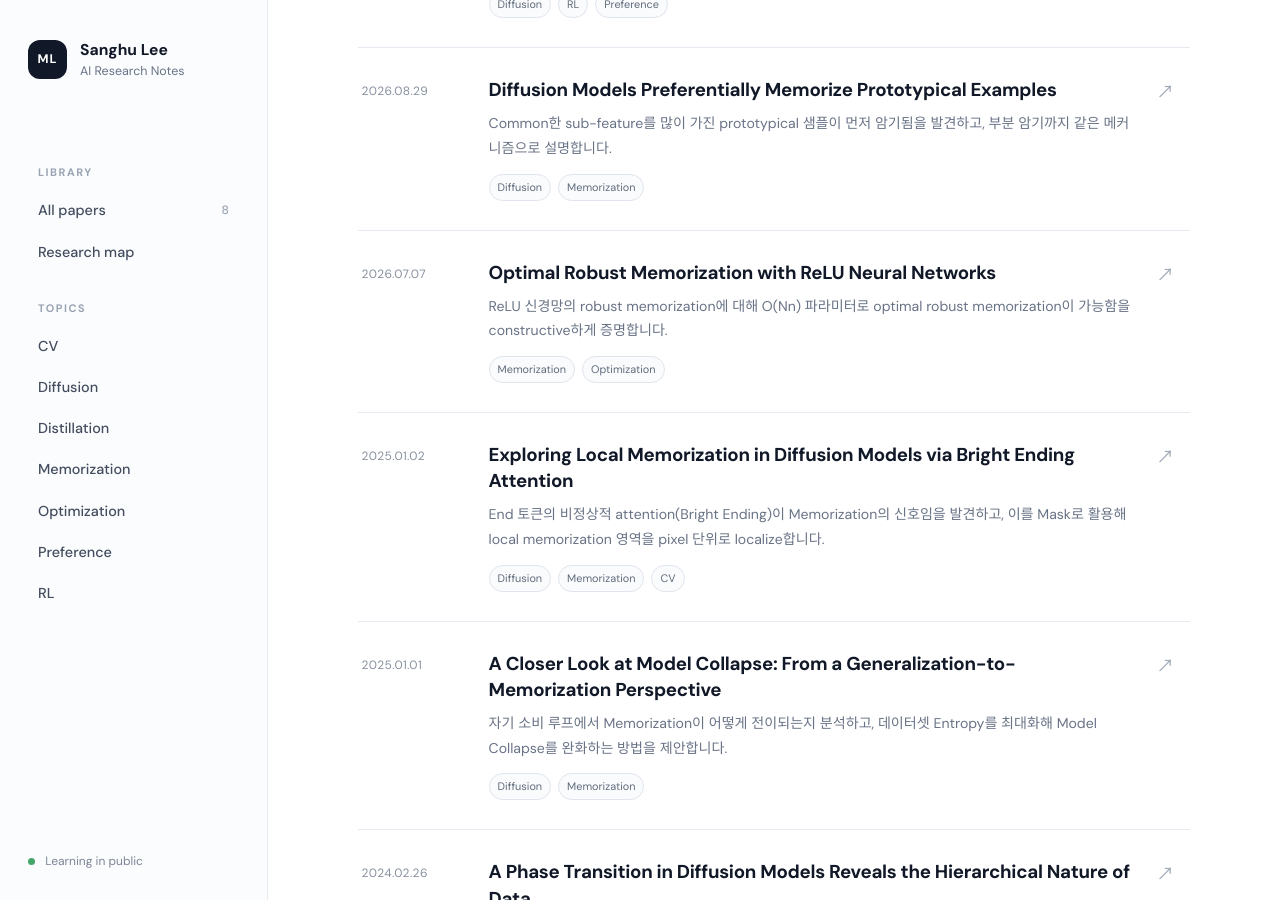
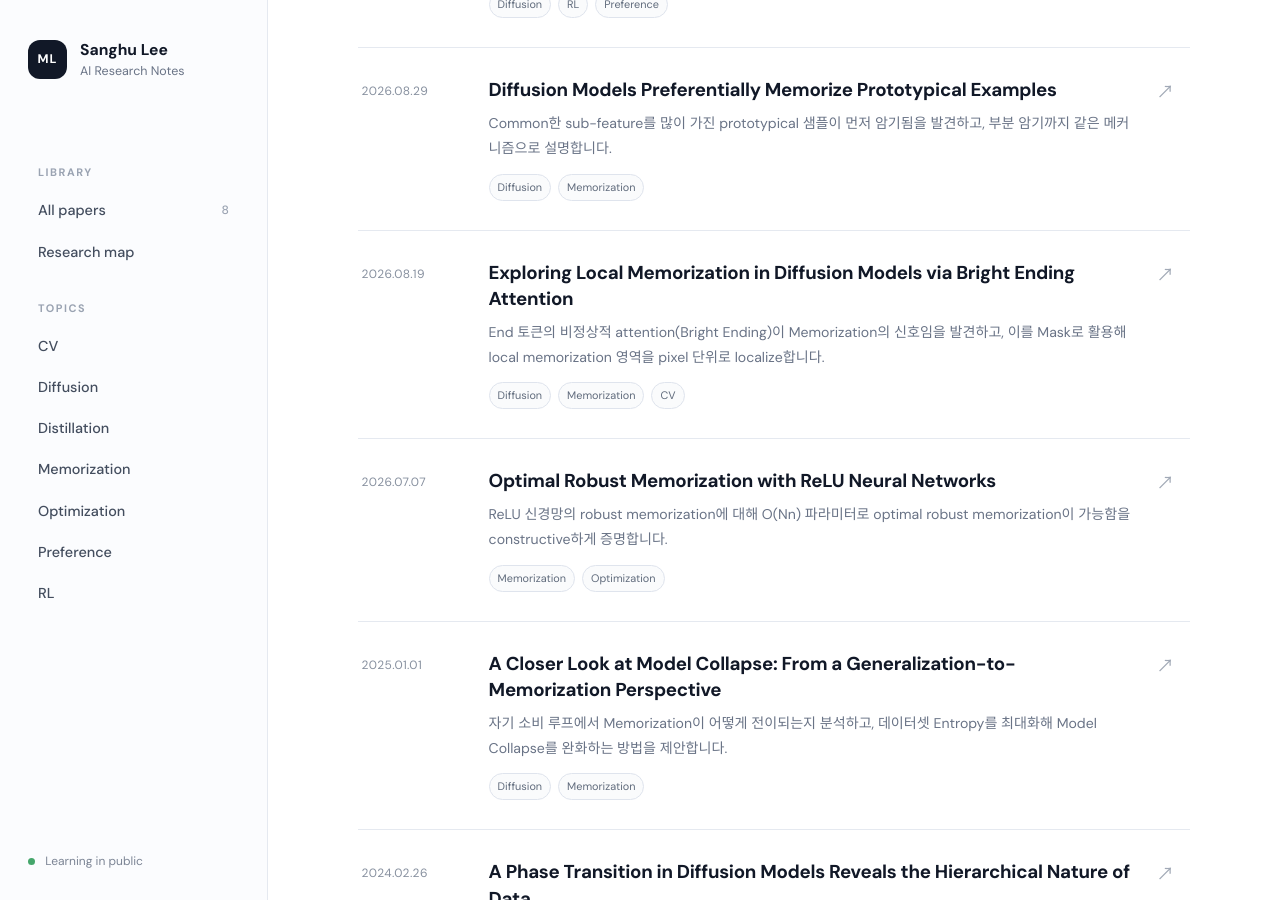
Before and after one commit to leessanghu/leessanghu.github.io, a Jekyll site: the page built from index.md, in a window 1280 px wide and 900 px high, scrolled down 1071 px. Built offline with Jekyll 4.4.1, drawn with Linux system fonts in a browser that asks for light colours.

Commit message:
Update and rename 2025-01-02-bright-ending-attention.md to 2026-08-19-bright-ending-attention.md

```diff
--- a/_posts/2025-01-02-bright-ending-attention.md
+++ b/_posts/2026-08-19-bright-ending-attention.md
@@ -1,7 +1,7 @@
 ---
 title: "Exploring Local Memorization in Diffusion Models via Bright Ending Attention"
 description: "End 토큰의 비정상적 attention(Bright Ending)이 Memorization의 신호임을 발견하고, 이를 Mask로 활용해 local memorization 영역을 pixel 단위로 localize합니다."
-date: 2025-01-02
+date: 2026-08-19
 tags: [Diffusion, Memorization, CV]
 venue: ICLR 2025 Spotlight
 authors: Chen Chen et al.
```
